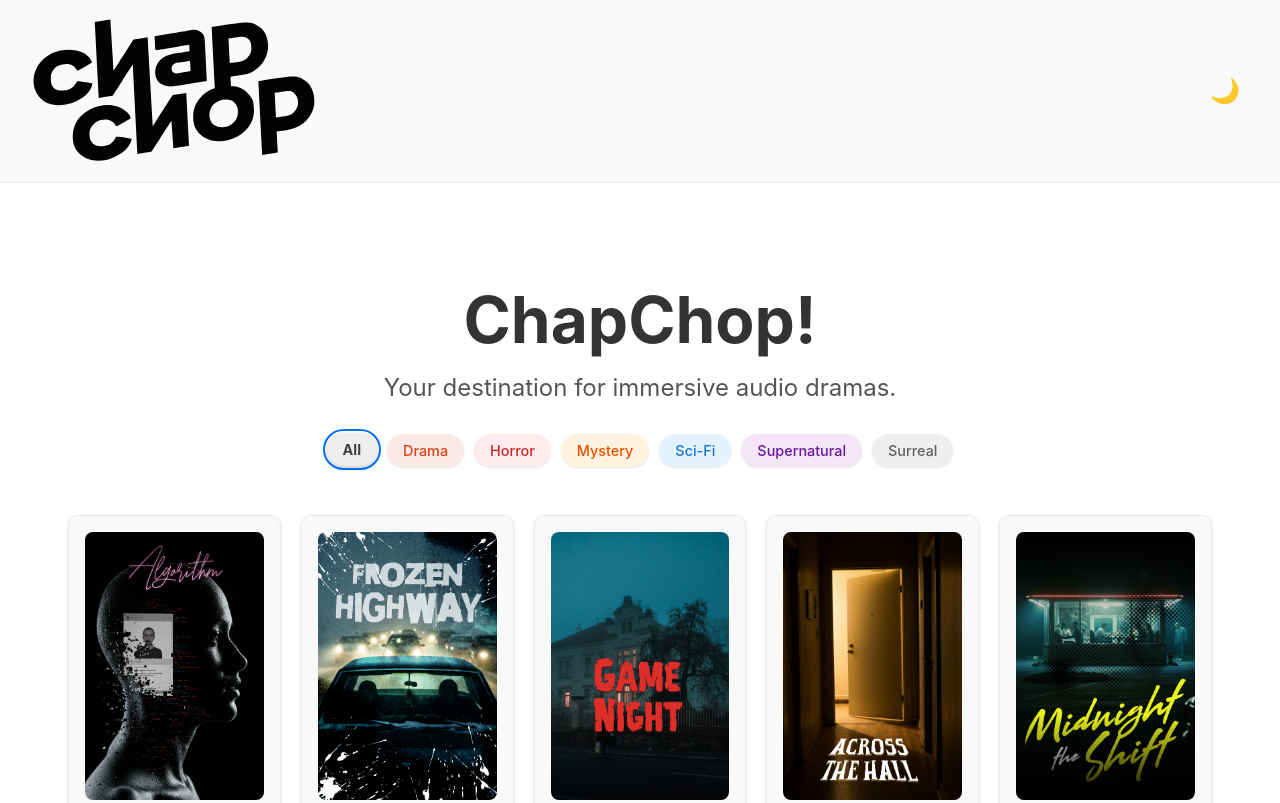
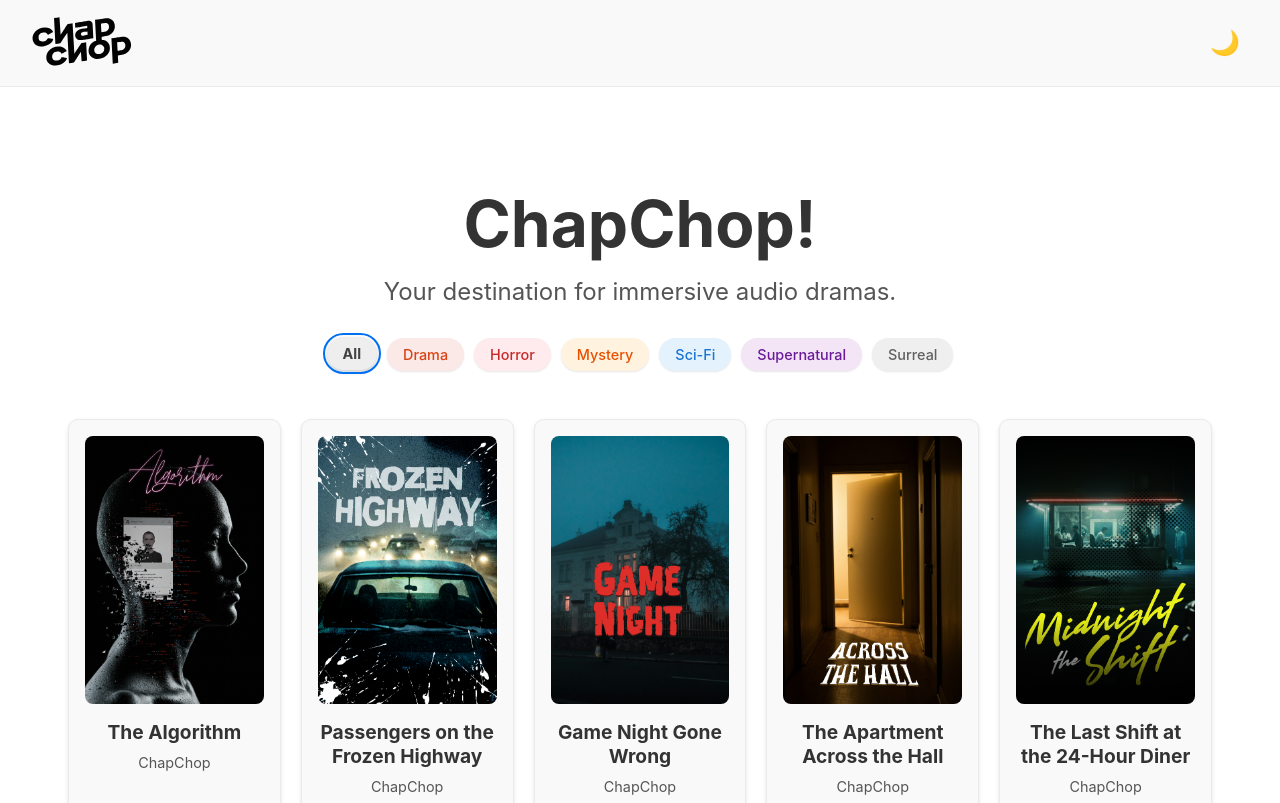
Before and after one commit to manuwww/chapchop, a plain HTML site: page index.html in a window 1280 px wide. Shown: the top 803 px of the page. Drawn offline with Linux system fonts and the light colour scheme.

Commit message:
Update index.html

```diff
--- a/index.html
+++ b/index.html
@@ -134,6 +134,10 @@
             color: var(--text-color);
         }
 
+        .app-logo {
+    height: 50px;
+    width: 100px; /* This might distort your logo if aspect ratios don't match */
+}
         .main-content {
             flex-grow: 1;
             width: 100%;
```
